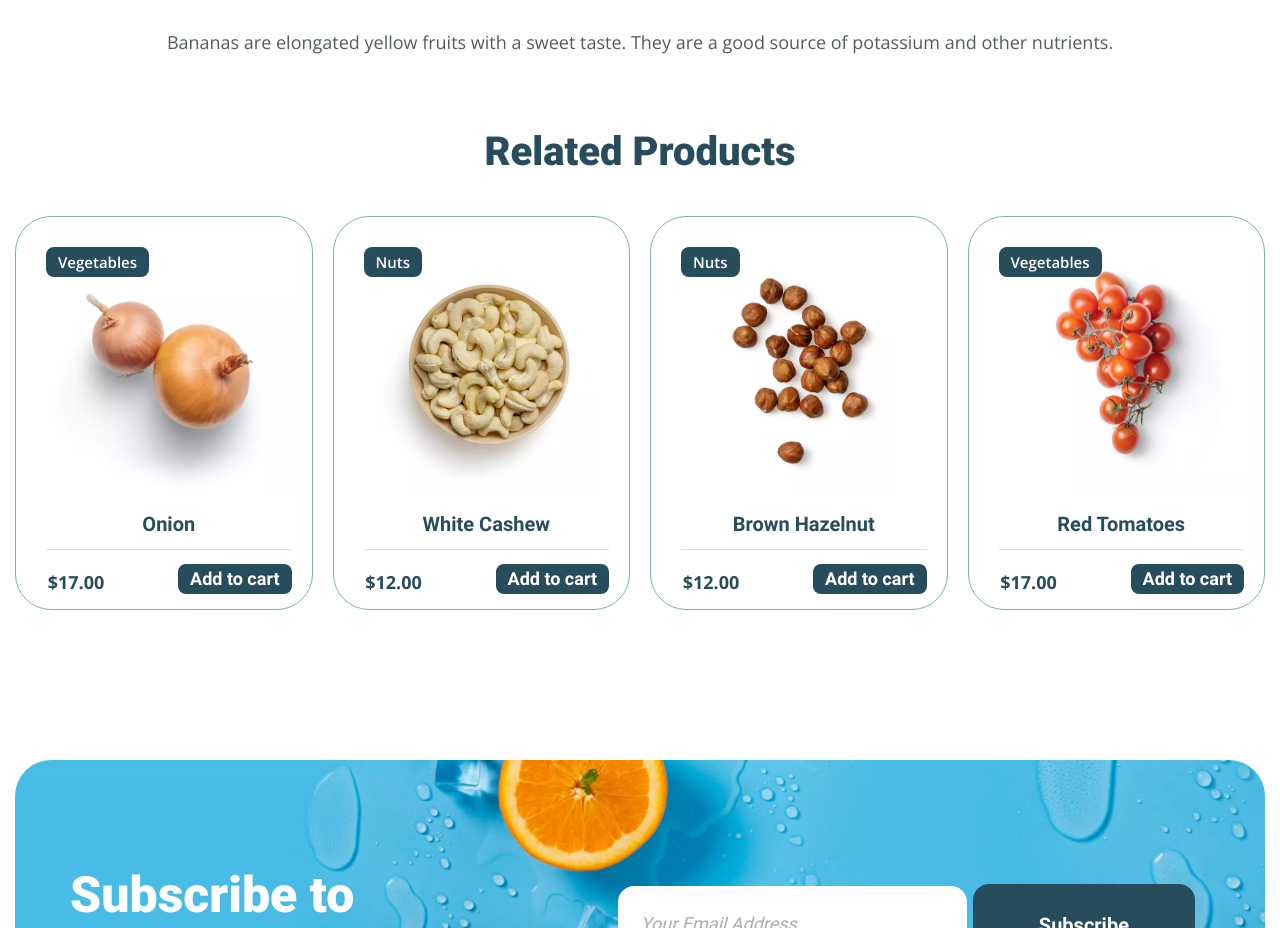
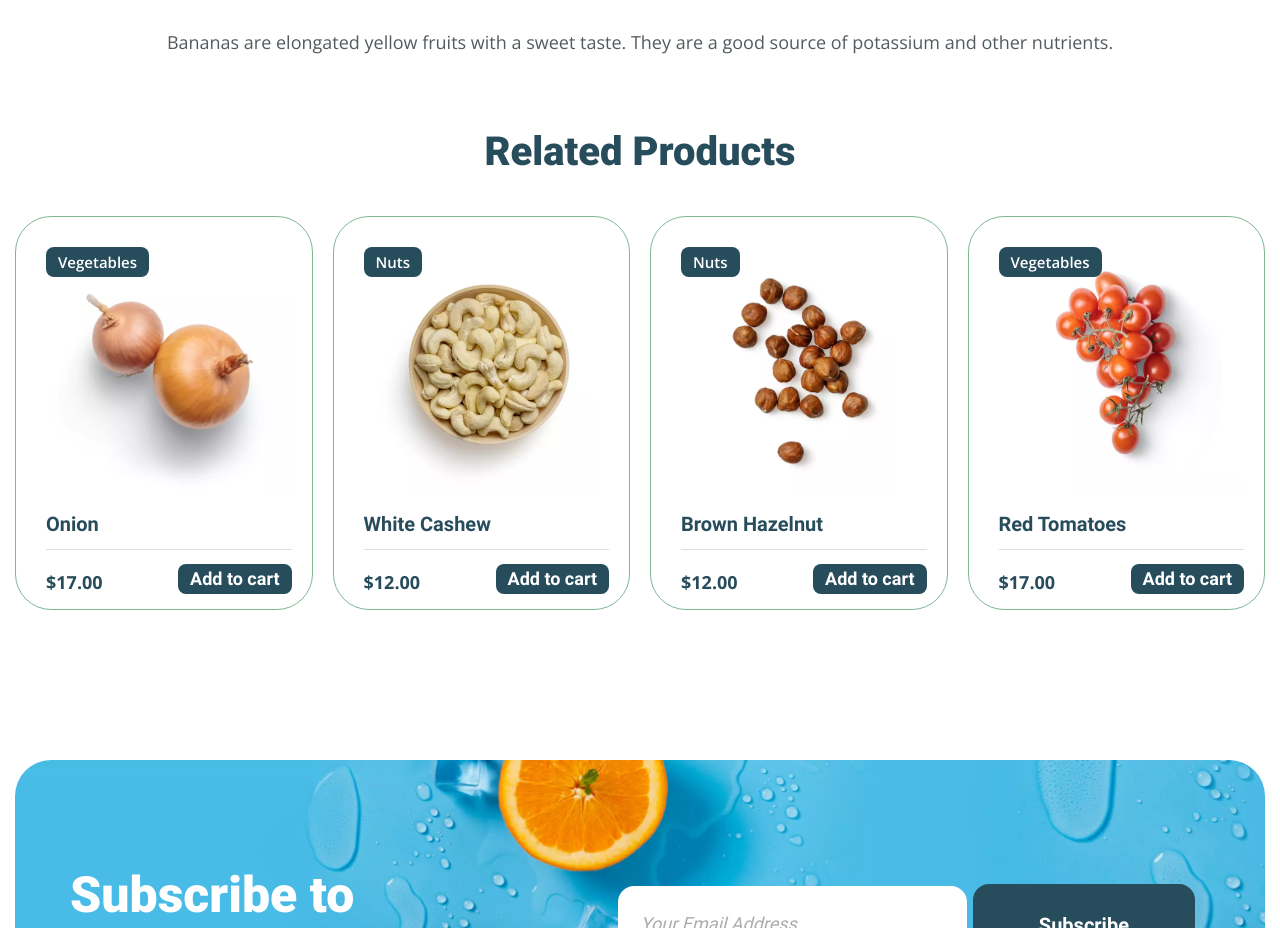
Before and after one commit to Anikonov-A/hillel_diploma_project, a React (Create React App) app: page /products/fresh/bananas in a window 1280 px wide. Shown: the part 1231-2159 px from the top of the page. Built offline with nearby package versions, Linux system fonts and the light colour scheme.

Commit message:
restyled sections

```diff
--- a/src/components/ProductPage/ProductPage.scss
+++ b/src/components/ProductPage/ProductPage.scss
@@ -137,9 +137,10 @@
   }
 }
 .related-products{
-  text-align: center;
+
   h3{
     margin-bottom: 40px;
+    text-align: center;
   }
   .related-products__cards{
     display: flex;
```
